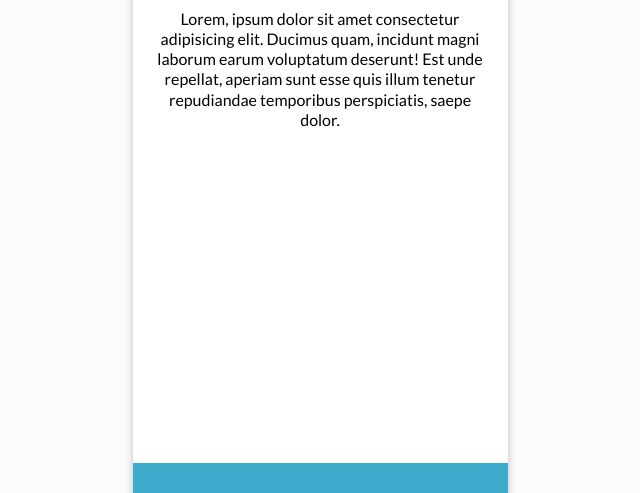
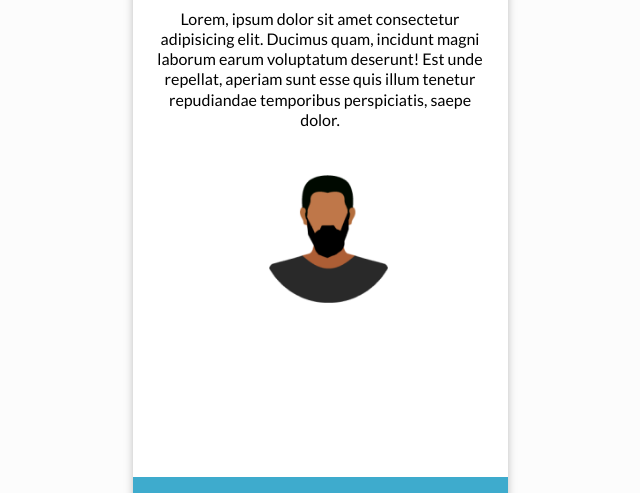
Before and after one commit to dataninja-python/portfolio-v2, a plain HTML site: page index.html in a window 1280 px wide. Shown: the part 307-800 px from the top of the page, without its empty margins (320-960 px from the left). Drawn offline with nearby package versions, Linux system fonts and the light colour scheme.

Commit message:
avatar added with transition effect

```diff
--- a/css/index.scss
+++ b/css/index.scss
@@ -14,7 +14,7 @@ body {
 .page-container {
     max-width: 375px;
     margin: 50px auto;
-    min-height: 812px;
+    max-height: 812px;
     background-color: $body-background;
     // border: 0.0075px solid rgb(255, 255, 255, 0.99);
     font-family: $body-font;
@@ -88,6 +88,33 @@ body {
     height: 317px;
 }
 
+.avatar-container {
+    margin-top: 30px;
+    padding-left: 16px;
+}
+
+.avatar-container img {
+    border: none;
+}
+
+.avatar-container img:hover {
+    border: 1px solid $primary-nav;
+    transition: 1s ease-in-out;
+    border-radius: 50%;
+}
+
+.center {
+    display: block;
+    margin-left: auto;
+    margin-right: auto;
+    width: 50%;
+}
+
+.avatar {
+    height: 149px;
+    width: 149px;
+}
+
 .footer-container {
     position: sticky;
     background-color: $blue-1;
--- a/index.html
+++ b/index.html
@@ -28,7 +28,9 @@
             <p>Lorem, ipsum dolor sit amet consectetur adipisicing elit. Ducimus quam, incidunt magni laborum earum voluptatum deserunt! Est unde repellat, aperiam sunt esse quis illum tenetur repudiandae temporibus perspiciatis, saepe dolor.</p>
         </header>
         <main class="main-container">
-
+            <div class="avatar-container">
+                <img class="avatar center" src="assets/images/avatar/Avatar.png" alt="AJ's Avatar">
+            </div>
         </main>
         <footer class="footer-container"></footer>
     </div>
```
Also changed, not shown: css/index.css, 2 other files.
